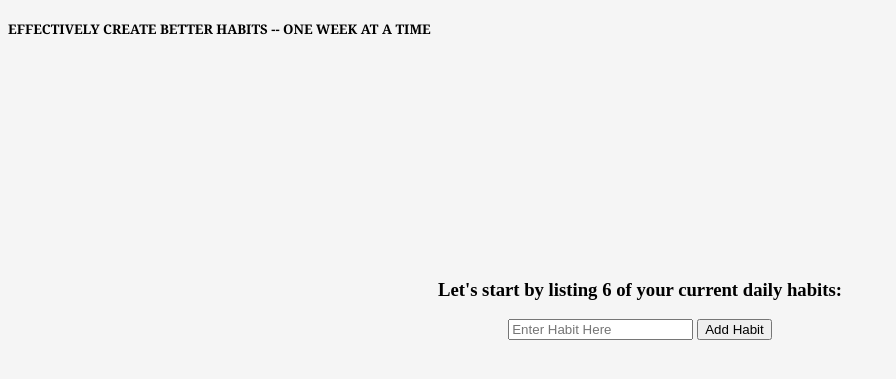
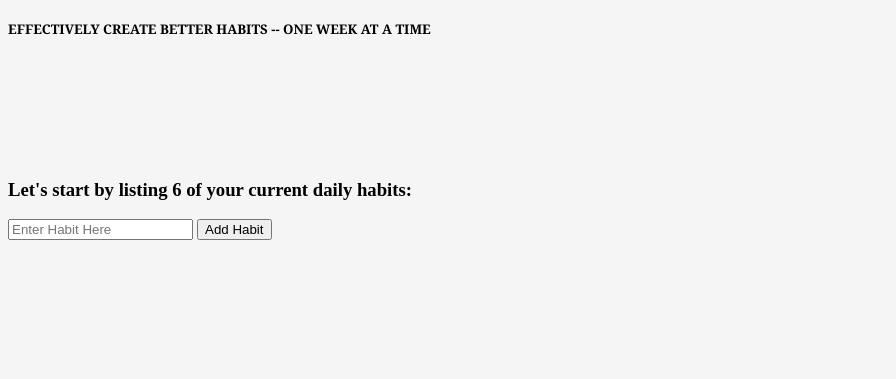
Before and after one commit to ellenbrianne/phase-1-project, a plain HTML site: page index.html in a window 1280 px wide. Shown: the part 67-446 px from the top of the page, without its empty margins (0-896 px from the left). Drawn offline with Linux system fonts and the light colour scheme.

Commit message:
style changes

```diff
--- a/index.html
+++ b/index.html
@@ -16,6 +16,8 @@
         <ul>
         </ul>
     </div>
+    <div class="prompts">
+    </div>
     <script src="script.js"></script>
   </body>
   </html>
--- a/style.css
+++ b/style.css
@@ -7,12 +7,10 @@ body {
 }
 
 .initial-list {
-    padding-top: 200px;
-    text-align: center;
+    padding-top: 100px;
+    text-align: left;
 }
 
-#form-placeholder {
-    text-align: left;
-    display: block;
-    width: 200px;
+.prompts {
+    padding-top: 100px;
 }
```
